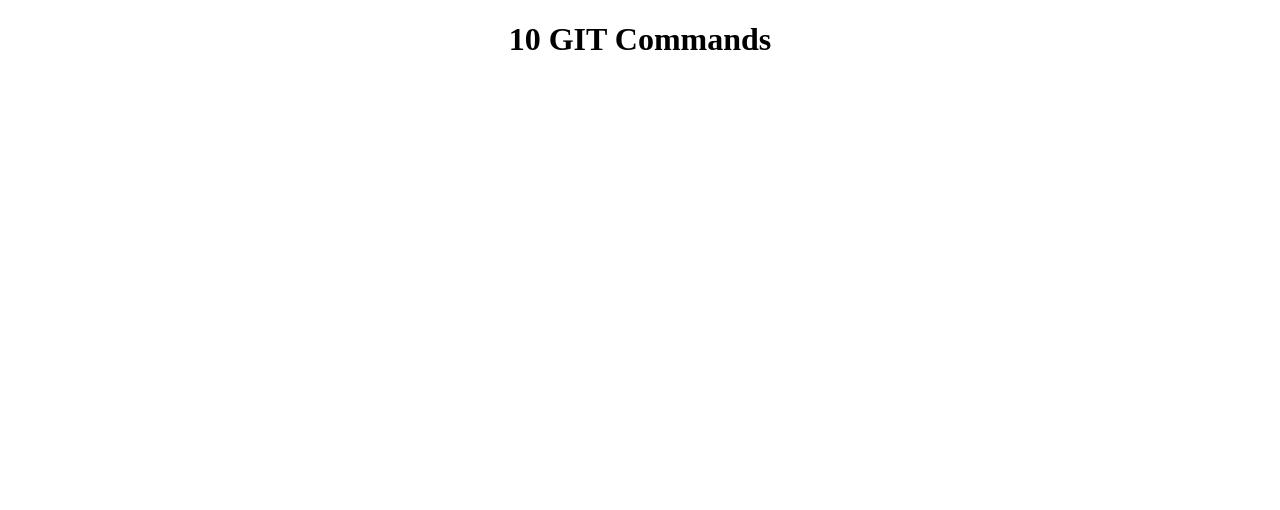
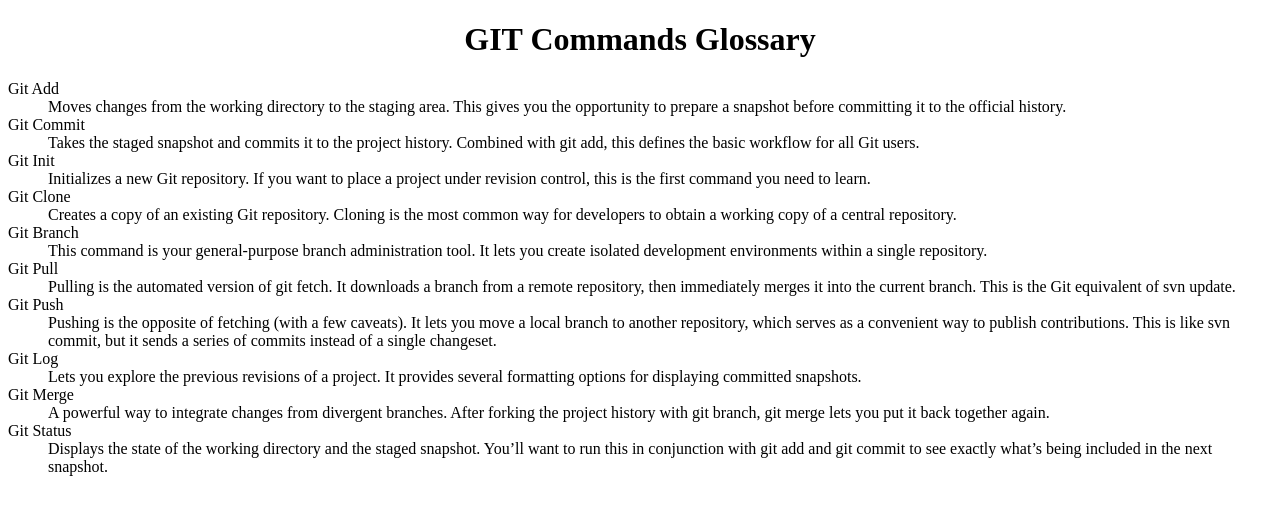
Before and after one commit to casslee1/gitCommandGlossary, a plain HTML site: page index.html in a window 1280 px wide. Drawn offline with Linux system fonts and the light colour scheme.

Commit message:
Added commands and definitions

```diff
--- a/index.html
+++ b/index.html
@@ -8,7 +8,42 @@
 </head>
 
 <body>
-    <h1>10 GIT Commands</h1>
+    <h1>GIT Commands Glossary</h1>
+
+    <dl>
+
+        <dt>Git Add</dt>
+        <dd>Moves changes from the working directory to the staging area. This gives you the opportunity to prepare a snapshot before committing it to the official history.</dd>
+
+        <dt>Git Commit</dt>
+        <dd>Takes the staged snapshot and commits it to the project history. Combined with git add, this defines the basic workflow for all Git users.</dd>
+
+        <dt>Git Init</dt>
+        <dd>Initializes a new Git repository. If you want to place a project under revision control, this is the first command you need to learn.</dd>
+
+        <dt>Git Clone</dt>
+        <dd>Creates a copy of an existing Git repository. Cloning is the most common way for developers to obtain a working copy of a central repository.</dd>
+
+        <dt>Git Branch</dt>
+        <dd>This command is your general-purpose branch administration tool. It lets you create isolated development environments within a single repository.</dd>
+
+        <dt>Git Pull</dt>
+        <dd>Pulling is the automated version of git fetch. It downloads a branch from a remote repository, then immediately merges it into the current branch. This is the Git equivalent of svn update.</dd>
+
+        <dt>Git Push</dt>
+        <dd>Pushing is the opposite of fetching (with a few caveats). It lets you move a local branch to another repository, which serves as a convenient way to publish contributions. This is like svn commit, but it sends a series of commits instead of a single changeset.</dd>
+
+        <dt>Git Log</dt>
+        <dd>Lets you explore the previous revisions of a project. It provides several formatting options for displaying committed snapshots.</dd>
+
+        <dt>Git Merge</dt>
+        <dd>A powerful way to integrate changes from divergent branches. After forking the project history with git branch, git merge lets you put it back together again.</dd>
+
+        <dt>Git Status</dt>
+        <dd>Displays the state of the working directory and the staged snapshot. You’ll want to run this in conjunction with git add and git commit to see exactly what’s being included in the next snapshot.</dd>
+
+    </dl>
+
 </body>
 
 </html>
```
